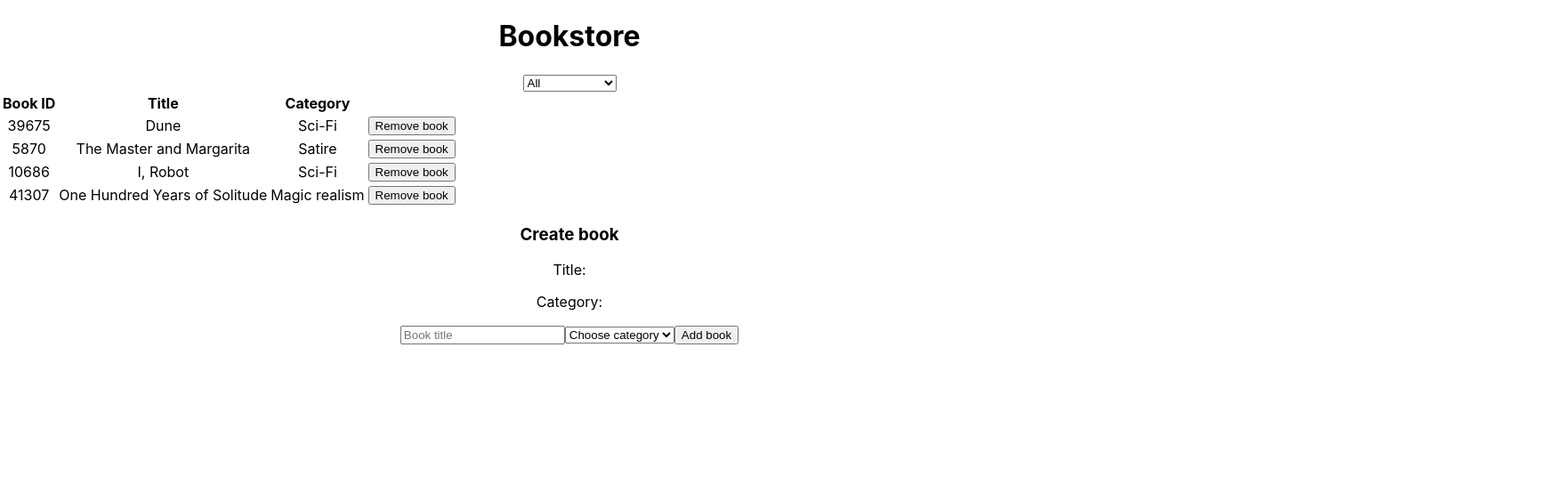
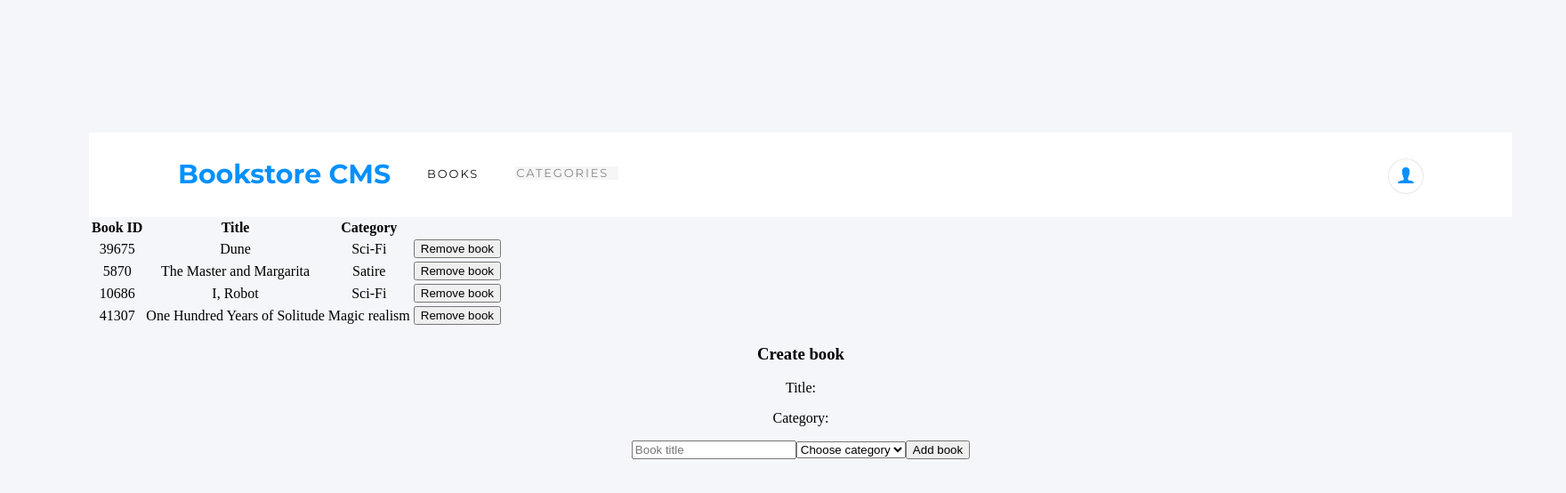
Before and after one commit to 1v4n4/bookstore, a React (Create React App) app: page / in a window 1280 px wide. Shown: the top 554 px of the page at 89% size, 1760 px wide, since content can reach past the window. Built offline with nearby package versions, Linux system fonts and the light colour scheme.

Commit message:
Added style for header

```diff
--- a/package.json
+++ b/package.json
@@ -9,6 +9,7 @@
     "prop-types": "^15.7.2",
     "react": "^17.0.2",
     "react-dom": "^17.0.2",
+    "react-icons": "^4.2.0",
     "react-redux": "^7.2.4",
     "react-scripts": "4.0.3",
     "redux": "^4.1.1",
--- /dev/null
+++ b/src/CSS/filter.css
@@ -0,0 +1,28 @@
+@import url('https://fonts.googleapis.com/css2?family=Montserrat&display=swap');
+
+.filter-select {
+  -webkit-appearance: none;
+    -moz-appearance: none;
+    text-indent: 1px;
+    text-overflow: '';
+    border: none;
+  }
+
+  .foptions {
+    opacity: 0.5;
+    font-family: Montserrat;
+
+  font-size: 0.813rem;
+
+  font-weight: normal;
+
+  font-stretch: normal;
+
+  font-style: normal;
+
+  line-height: normal;
+
+  letter-spacing: 1.9px;
+
+  color: var(--black-two);
+  }
--- /dev/null
+++ b/src/CSS/header.css
@@ -0,0 +1,59 @@
+@import url('https://fonts.googleapis.com/css2?family=Montserrat&display=swap');
+header {
+  display: flex;
+  justify-content: space-between;
+  width: 87.5rem;
+  height: 5.938rem;
+  padding: 0 6.188rem 0 6.25rem;
+  background-color: var(--white);
+
+}
+
+.left-div {
+  display: flex;
+  align-content: center;
+  padding-top: 0.5rem;
+}
+
+i {
+  color: var(--azure);
+  font-size: 1.5rem;
+}
+
+.right-div {
+  margin-top: 1.8rem;
+  height: 2rem;
+  width:  2.375rem;
+  border: solid 1px #e8e8e8;
+  border-radius: 50%;
+  padding-top: 0.4rem;
+}
+
+.book-header {
+
+
+  margin: 1.9rem 2.563rem 0.688rem 2.563rem;
+
+  font-family: Montserrat;
+
+  font-size: 0.813rem;
+
+  font-weight: normal;
+
+  font-stretch: normal;
+
+  font-style: normal;
+
+  line-height: normal;
+
+  letter-spacing: 1.9px;
+
+  color: var(--black-two);
+
+}
+
+.filter-options  {
+
+margin: 1.77rem 2.563rem 0.688rem 0;
+
+}
--- a/src/components/App.js
+++ b/src/components/App.js
@@ -1,11 +1,12 @@
 import '../App.css';
 import { BookForm } from '../containers/BookForm';
 import BookList from '../containers/BookList';
+import Header from './Header';
 
 function App() {
   return (
     <div className="App">
-      <h1>Bookstore</h1>
+      <Header />
       <BookList />
       <BookForm />
     </div>
--- a/src/components/Filter.js
+++ b/src/components/Filter.js
@@ -1,13 +1,14 @@
 import React from 'react';
 import PropTypes from 'prop-types';
 import { Categories } from '../containers/BookForm';
+import '../CSS/filter.css';
 
 const Filter = ({ handleFilterChange }) => (
   <div className="filter-div">
-    <select className="filter-select" onChange={(e) => handleFilterChange(e.target.value)}>
-
-      <option label="All">All</option>
-      {Categories.map((category) => <option value={category} key={category}>{category}</option>)}
+    <select className="filter-select foptions" onChange={(e) => handleFilterChange(e.target.value)}>
+      <option className="foptions" label="CATEGORIES">CATEGORIES</option>
+      <option className="foptions" label="All">All</option>
+      {Categories.map((category) => <option className="foptions" value={category} key={category}>{category}</option>)}
     </select>
   </div>
 );
--- /dev/null
+++ b/src/components/Header.js
@@ -0,0 +1,37 @@
+import React from 'react';
+import '../CSS/header.css';
+import { IoIosPerson } from 'react-icons/io';
+import { useDispatch } from 'react-redux';
+import Filter from './Filter';
+import { changeFilter } from '../actions';
+
+const Header = () => {
+  const dispatch = useDispatch();
+  const handleFilterChange = (filter) => {
+    dispatch(
+      changeFilter({
+        filter,
+      }),
+    );
+  };
+
+  return (
+    <header>
+      <div className="left-div">
+        <h1 className="text5 margin-headline">Bookstore CMS</h1>
+        <div>
+          <p className="book-header">BOOKS</p>
+        </div>
+        <div className="filter-options">
+          <Filter handleFilterChange={handleFilterChange} />
+        </div>
+      </div>
+      <div className="right-div">
+        <i>
+          <IoIosPerson />
+        </i>
+      </div>
+    </header>
+  );
+};
+export default Header;
--- a/src/containers/BookList.js
+++ b/src/containers/BookList.js
@@ -1,12 +1,11 @@
 import { useSelector, useDispatch } from 'react-redux';
 import Book from '../components/Book';
-import { removeBook, changeFilter } from '../actions';
-import Filter from '../components/Filter';
+import { removeBook } from '../actions';
 
 const BookList = () => {
   const list = useSelector(
     (state) => {
-      if (state.filter === 'All') return state.books;
+      if (state.filter === 'All' || state.filter === 'Categories') return state.books;
       return state.books.filter((book) => book.category === state.filter);
     },
   );
@@ -22,17 +21,7 @@ const BookList = () => {
     );
   };
 
-  const handleFilterChange = (filter) => {
-    dispatch(
-      changeFilter({
-        filter,
-      }),
-    );
-  };
-
   return (
-    <>
-      <Filter handleFilterChange={handleFilterChange} />
     <table>
       <thead>
         <tr>
@@ -47,7 +36,6 @@ const BookList = () => {
         ))}
       </tbody>
     </table>
-    </>
   );
 };
 
--- a/src/index.css
+++ b/src/index.css
@@ -1,19 +1,204 @@
+@import url('https://fonts.googleapis.com/css2?family=Montserrat:wght@700&display=swap');
+
+:root {
+  --bubble-gum-pink: #ff5ab7;
+
+  --black: #1e1e1e;
+
+  --pinkish-grey: #c4c4c4;
+
+  --warm-grey: #888;
+
+  --black-two: #121212;
+
+  --black: #000;
+
+  --white: #fff;
+
+  --dodger-blue: #379cf6;
+
+  --medium-blue: #307bbe;
+
+  --black-5: rgba(0, 0, 0, 0.05);
+
+  --azure: #0290ff;
+
+  --white-two: #fafafa;
+
+  --pale-grey: #f5f6fa;
+
+}
+
+
+.text5 {
+
+  font-family: Montserrat;
+
+  font-size: 1.875rem;
+
+  font-weight: bold;
+
+  font-stretch: normal;
+
+  font-style: normal;
+
+  line-height: normal;
+
+  letter-spacing: normal;
+
+  color: var(--azure);
+
+}
+
+.foptions {
+  font-family: Montserrat;
+
+font-size: 0.813rem;
+
+font-weight: normal;
+
+font-stretch: normal;
+
+font-style: normal;
+
+line-height: normal;
+
+letter-spacing: 1.9px;
+
+color: var(--black-two);
+}
+/* .Text-Style-6 {
+
+  font-family: RobotoSlab;
+
+  font-size: 1.375rem;
+
+  font-weight: bold;
+
+  font-stretch: normal;
+
+  font-style: normal;
+
+  line-height: normal;
+
+  letter-spacing: -0.2px;
+
+  color: var(--black-two);
+
+}
+
+.Text-Style-2 {
+
+  font-family: SourceSerifPro;
+
+  font-size: 1.25rem;
+
+  font-weight: bold;
+
+  font-stretch: normal;
+
+  font-style: normal;
+
+  line-height: normal;
+
+  letter-spacing: normal;
+
+  color: var(--white);
+
+}
+
+.Text-Style-4 {
+
+  font-family: FuturaPT;
+
+  font-size: 1.063rem;
+
+  font-weight: normal;
+
+  font-stretch: normal;
+
+  font-style: normal;
+
+  line-height: normal;
+
+  letter-spacing: 3.78px;
+
+  color: var(--white);
+
+}
+
+.Text-Style {
+
+  font-family: ProximaNova;
+
+  font-size: 1.063rem;
+
+  font-weight: normal;
+
+  font-stretch: normal;
+
+  font-style: normal;
+
+  line-height: normal;
+
+  letter-spacing: normal;
+
+  color: #6782a4;
+
+}
+
+.Text-Style-8 {
+
+  font-family: Montserrat;
+
+  font-size: 0.875rem;
+
+  font-weight: bold;
+
+  font-stretch: normal;
+
+  font-style: normal;
+
+  line-height: normal;
+
+  letter-spacing: normal;
+
+  color: var(--black-two);
+
+}
+
+.Text-Style-3 {
+
+  font-family: PlayfairDisplay;
+
+  font-size: 0.75rem;
+
+  font-weight: normal;
+
+  font-stretch: normal;
+
+  font-style: normal;
+
+  line-height: normal;
+
+  letter-spacing: 2px;
+
+  color: var(--white);
+
+}*/
+
+
 body {
   margin: 0;
-  font-family:
-    -apple-system,
-    BlinkMacSystemFont,
-    'Segoe UI',
-    'Roboto',
-    'Oxygen',
-    'Ubuntu',
-    'Cantarell',
-    'Fira Sans',
-    'Droid Sans',
-    'Helvetica Neue',
-    sans-serif;
-  -webkit-font-smoothing: antialiased;
-  -moz-osx-font-smoothing: grayscale;
+  background: var(--pale-grey);
+
+  width: 100rem;
+
+  height: 89.625rem;
+
+  padding: 9.313rem 3.75rem 7.688rem 6.25rem;
+
+
 }
 
 code {
```
Also changed, not shown: 1 other file (tests, documents, lock files or other folders). Lines whose indentation alone changed are shown as unchanged.
